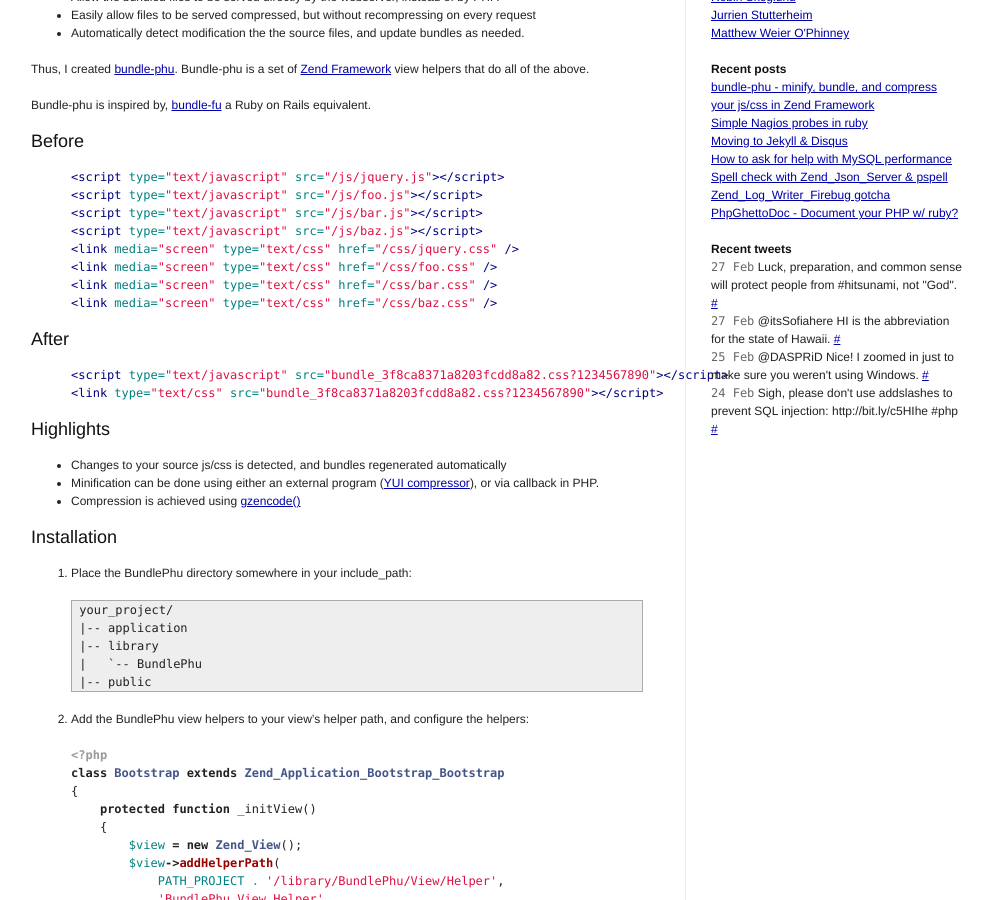
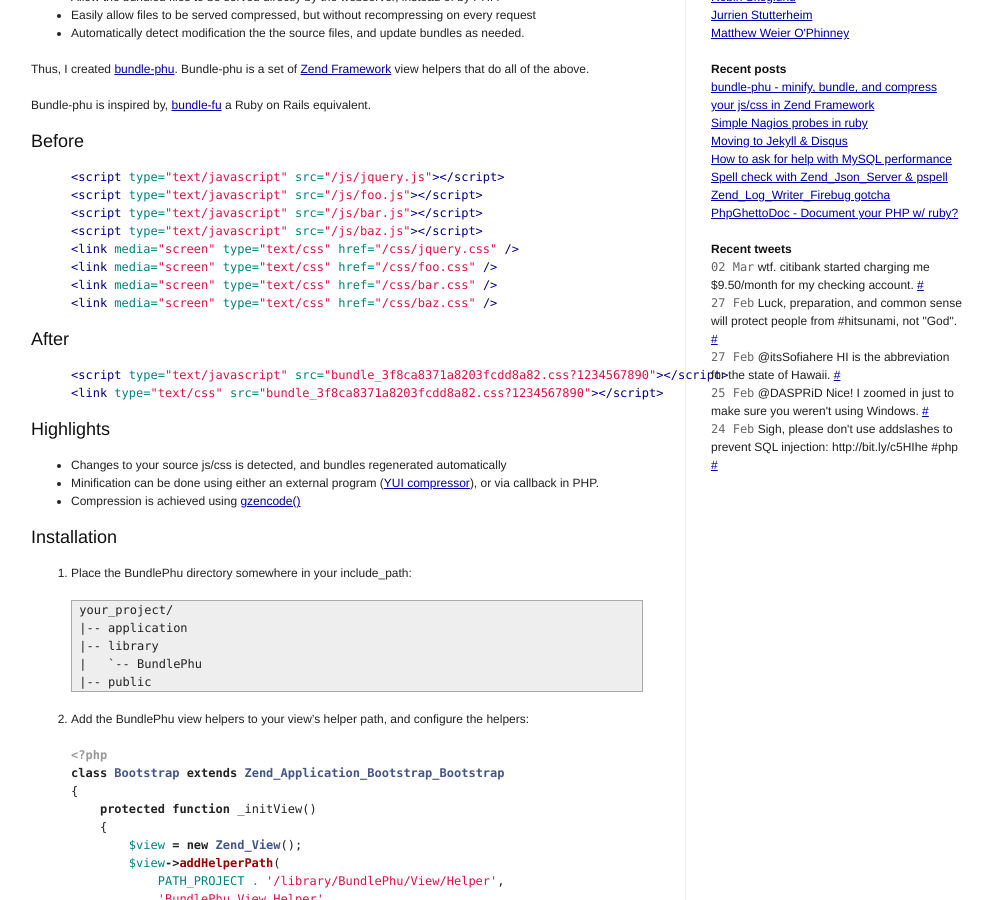
Before and after one commit to hobodave/hobodave.github.com, a Jekyll site: the page built from index.html, in a window 1280 px wide and 900 px high, scrolled down 337 px. Shown: the whole window, without its empty margins (134-1127 px from the left). Built offline with Jekyll 4.4.1, drawn with Linux system fonts in a browser that asks for light colours; Markdown is read by kramdown in place of the engine named in the settings; comment, search, counter and statistics services are not loaded.

Commit message:
Automatic tweet update

```diff
--- a/_includes/twitter.html
+++ b/_includes/twitter.html
@@ -1,4 +1,5 @@
 <ul id="twitter_list" class="pull-1">
+<li><span class="gentle">02 Mar</span> wtf. citibank started charging me $9.50/month for my checking account. <a href="http://twitter.com/hobodave/status/9888817222">#</a></li>
 <li><span class="gentle">27 Feb</span> Luck, preparation, and common sense will protect people from #hitsunami, not &quot;God&quot;. <a href="http://twitter.com/hobodave/status/9746146103">#</a></li>
 <li><span class="gentle">27 Feb</span> @itsSofiahere HI is the abbreviation for the state of Hawaii. <a href="http://twitter.com/hobodave/status/9745988079">#</a></li>
 <li><span class="gentle">25 Feb</span> @DASPRiD Nice! I zoomed in just to make sure you weren't using Windows. <a href="http://twitter.com/hobodave/status/9641758038">#</a></li>
```
